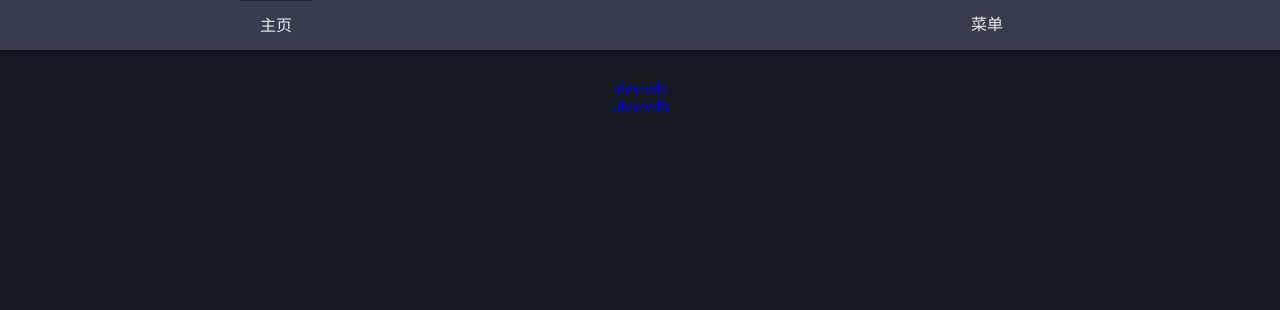
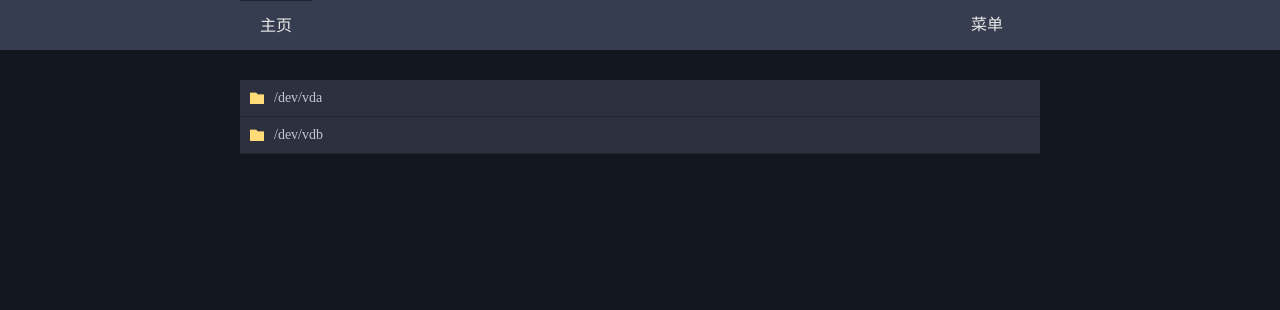
Before and after one commit to Jacob00135/fileserver-v3, a Flask app: page / in a window 1280 px wide. Shown: the top 310 px of the page. Run offline with Flask 3, Linux system fonts and the light colour scheme; the visitor is signed in with stand-in values (Sample User, id 1); data comes from the database, SQL or seed files in the repository.

Commit message:
显示文件图标

```diff
--- a/config.py
+++ b/config.py
@@ -156,8 +156,19 @@ def inject_templates():
     def is_login():
         return session.get('user_id') is not None
 
+    type_class_map = {
+        'dir': 'icon-folder',
+        'video': 'icon-file-play',
+        'audio': 'icon-music',
+        'image': 'icon-file-picture',
+        'package': 'icon-file-zip',
+        'text': 'icon-file-text',
+        'unknown': 'icon-question'
+    }
+
     return dict(
-        is_login=is_login
+        is_login=is_login,
+        type_class_map=type_class_map
     )
 
 
--- a/main_views.py
+++ b/main_views.py
@@ -3,6 +3,7 @@ from flask import (
     Blueprint, render_template, abort, session, request, send_from_directory
 )
 from config import Permission, get_db
+from utils import get_file_type
 
 main_blueprint = Blueprint('main', __name__)
 
@@ -94,12 +95,15 @@ def index():
     if path is None:
         # 显示一个可见目录下的所有文件
         filenames = os.listdir(vd)
+        filepaths = map(lambda fn: os.path.join(vd, fn), filenames)
+        file_type_list = get_file_type(filepaths)
 
         return render_template(
             'index.html',
             vd=vd,
             paths=filenames,
-            filenames=filenames
+            filenames=filenames,
+            file_type_list=file_type_list
         )
 
     # 检查path参数合法性
@@ -110,21 +114,25 @@ def index():
         abort(404)
     final_path = os.path.realpath(final_path)
 
-    # 如果想访问目录，则显示目录下的所有文件
-    if os.path.isdir(final_path):
-        filenames = os.listdir(final_path)
-        paths = [os.path.join(path, fn) for fn in filenames]
-
-        return render_template(
-            'index.html',
-            vd=vd,
-            paths=paths,
-            filenames=filenames
+    # 访问文件时的情况
+    if os.path.isfile(final_path):
+        dirname, basename = os.path.split(final_path)
+        return send_from_directory(
+            directory=dirname,
+            path=basename,
+            as_attachment=False
         )
 
-    dirname, basename = os.path.split(final_path)
-    return send_from_directory(
-        directory=dirname,
-        path=basename,
-        as_attachment=False
+    # 如果想访问目录，则显示目录下的所有文件
+    filenames = os.listdir(final_path)
+    paths = [os.path.join(path, fn) for fn in filenames]
+    filepaths = map(lambda fn: os.path.join(final_path, fn), filenames)
+    file_type_list = get_file_type(filepaths)
+
+    return render_template(
+        'index.html',
+        vd=vd,
+        paths=paths,
+        filenames=filenames,
+        file_type_list=file_type_list
     )
--- a/static/css/index.css
+++ b/static/css/index.css
@@ -1,8 +1,121 @@
+/* icon font */
+@font-face {
+    font-family: 'icomoon';
+    src:  url('../fonts/icomoon.eot?mwevy9');
+    src:  url('../fonts/icomoon.eot?mwevy9#iefix') format('embedded-opentype'),
+    url('../fonts/icomoon.ttf?mwevy9') format('truetype'),
+    url('../fonts/icomoon.woff?mwevy9') format('woff'),
+    url('../fonts/icomoon.svg?mwevy9#icomoon') format('svg');
+    font-weight: normal;
+    font-style: normal;
+    font-display: block;
+}
+
+[class^="icon-"], [class*=" icon-"] {
+    /* use !important to prevent issues with browser extensions that change fonts */
+    font-family: 'icomoon' !important;
+    speak: never;
+    font-style: normal;
+    font-weight: normal;
+    font-variant: normal;
+    text-transform: none;
+    line-height: 1;
+
+    /* Better Font Rendering =========== */
+    -webkit-font-smoothing: antialiased;
+    -moz-osx-font-smoothing: grayscale;
+}
+
+.icon-music:before {
+    content: "\e911";
+}
+.icon-file-text:before {
+    content: "\e922";
+}
+.icon-file-picture:before {
+    content: "\e927";
+}
+.icon-file-play:before {
+    content: "\e929";
+}
+.icon-file-zip:before {
+    content: "\e92b";
+}
+.icon-folder:before {
+    content: "\e92f";
+}
+.icon-question:before {
+    content: "\ea09";
+}
+
 body {
     padding-top: 80px;
 }
 
+main {
+    width: 100%;
+    max-width: 800px;
+    margin: 0 auto;
+}
+
 main > a {
-    display: block;
-    text-align: center;
+    display: flex;
+    padding: 10px;
+    border-bottom: 1px solid #202632;
+    background-color: #2c303f;
+    color: rgb(194, 199, 208);
+    text-decoration: none;
+    font-size: 14px;
 }
+
+main > a:hover {
+    background-color: #373d50;
+}
+
+main > a > [class^="icon-"] {
+    align-self: center;
+    width: 14px;
+    height: 14px;
+    margin-right: 10px;
+    font-size: 14px;
+}
+
+main > a > [class^="icon-"][data-file-type=dir] {
+    color: #ffdc78;
+}
+
+main > a > [class^="icon-"][data-file-type=video] {
+    color: #70c3ff;
+}
+
+main > a > [class^="icon-"][data-file-type=audio] {
+    color: #f6801f;
+}
+
+main > a > [class^="icon-"][data-file-type=image] {
+    color: #c4fff1;
+}
+
+main > a > [class^="icon-"][data-file-type=package] {
+    color: #ffdc78;
+}
+
+main > a > [class^="icon-"][data-file-type=text] {
+    color: #aedfd0;
+}
+
+main > a > [class^="icon-"][data-file-type=unknown] {
+    color: #f8f9fa;
+}
+
+main > a > .filename {
+    word-wrap: break-word;
+    word-break: break-all;
+}
+
+/* 移动端适配 */
+@media (max-width: 575px) {
+    main > a {
+        font-size: 12px;
+    }
+}
--- a/templates/index.html
+++ b/templates/index.html
@@ -11,11 +11,18 @@
 <main>
     {% if vd %}
         {% for fn in filenames %}
-            <a href="{{ url_for('main.index', vd=vd, path=paths[loop.index0]) }}">{{ fn }}</a>
+            <a href="{{ url_for('main.index', vd=vd, path=paths[loop.index0]) }}">
+                <div class="{{ type_class_map[file_type_list[loop.index0]] }}"
+                     data-file-type="{{ file_type_list[loop.index0] }}"></div>
+                <div class="filename">{{ fn }}</div>
+            </a>
         {% endfor %}
     {% else %}
         {% for v in vd_list %}
-            <a href="{{ url_for('main.index', vd=v['dir_path']) }}">{{ v['dir_path'] }}</a>
+            <a href="{{ url_for('main.index', vd=v['dir_path']) }}">
+                <div class="icon-folder" data-file-type="dir"></div>
+                <div class="filename">{{ v['dir_path'] }}</div>
+            </a>
         {% endfor %}
     {% endif %}
 </main>
--- a/utils.py
+++ b/utils.py
@@ -1,7 +1,88 @@
+import os
 import psutil
+
+extension_type_map = {
+    'rar': 'package',
+    'zip': 'package',
+    '7z': 'package',
+    'gz': 'package',
+    'tar': 'package',
+    'mp4': 'video',
+    'm4v': 'video',
+    'mkv': 'video',
+    'webm': 'video',
+    'mov': 'video',
+    'avi': 'video',
+    'wmv': 'video',
+    'mpg': 'video',
+    'flv': 'video',
+    'mpeg': 'video',
+    'rm': 'video',
+    'ram': 'video',
+    'rmvb': 'video',
+    'jpg': 'image',
+    'png': 'image',
+    'jpeg': 'image',
+    'gif': 'image',
+    'webp': 'image',
+    'ico': 'image',
+    'bmp': 'image',
+    'psd': 'image',
+    'dwg': 'image',
+    'xcf': 'image',
+    'jpx': 'image',
+    'apng': 'image',
+    'cr2': 'image',
+    'tif': 'image',
+    'jxr': 'image',
+    'heic': 'image',
+    'mp3': 'audio',
+    'wav': 'audio',
+    'm4a': 'audio',
+    'flac': 'audio',
+    'aac': 'audio',
+    'ogg': 'audio',
+    'mid': 'audio',
+    'amr': 'audio',
+    'aiff': 'audio',
+    'txt': 'text',
+    'py': 'text',
+    'js': 'text',
+    'ipynb': 'text',
+    'ini': 'text',
+    'css': 'text',
+    'scss': 'text',
+    'sass': 'text',
+    'html': 'text',
+    'xml': 'text',
+    'json': 'text',
+    'java': 'text',
+    'c': 'text',
+    'cpp': 'text',
+    'md': 'text'
+}
 
 
 def get_all_disk_path():
     name_list = []
     for p in psutil.disk_partitions():
         yield p.device
+
+
+def get_file_type(filepaths):
+    file_type = []
+    for fp in filepaths:
+        if os.path.isdir(fp):
+            file_type.append('dir')
+            continue
+
+        fn = os.path.basename(fp)
+        index = fn.rfind('.')
+        if index < 0:
+            file_type.append('unknown')
+            continue
+        extend_name = fn[index + 1:]
+        t = extension_type_map.get(extend_name, 'unknown')
+        file_type.append(t)
+
+    return file_type
```
Also changed, not shown: static/fonts/icomoon.ttf (added), static/fonts/icomoon.woff (added), 2 other files.
